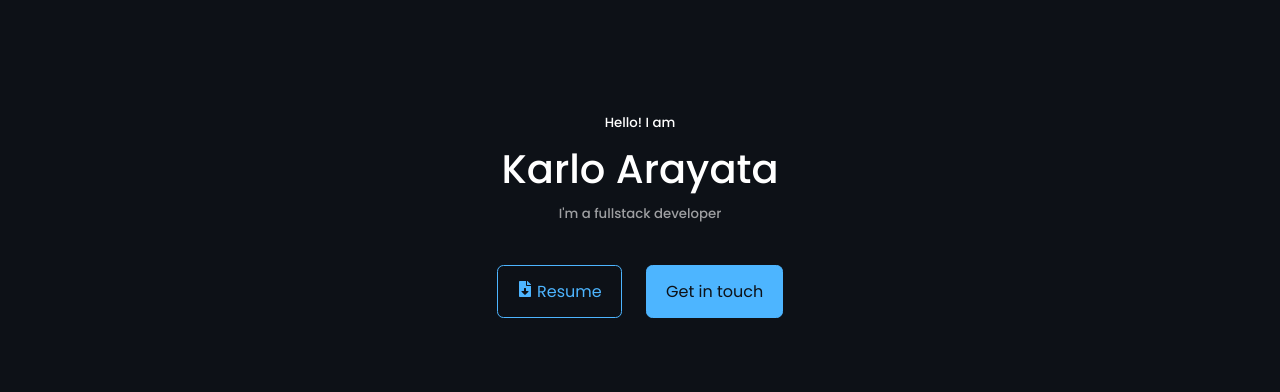
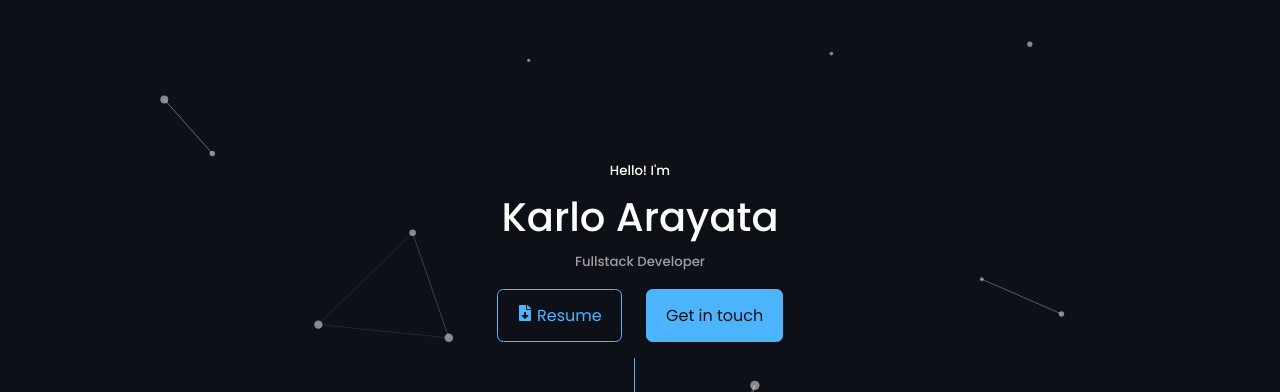
Before and after one commit to pqrSagara/react-portfolio, a React (Create React App) app: page / in a window 1280 px wide. Shown: the top 392 px of the page. Built offline with nearby package versions, Linux system fonts and the light colour scheme.

Commit message:
background changes

```diff
--- a/package.json
+++ b/package.json
@@ -6,10 +6,15 @@
     "@testing-library/jest-dom": "^5.16.5",
     "@testing-library/react": "^13.4.0",
     "@testing-library/user-event": "^13.5.0",
+    "deep-eql": "^4.1.3",
     "react": "^18.2.0",
     "react-dom": "^18.2.0",
     "react-icons": "^4.10.1",
+    "react-particles": "^2.10.1",
     "react-scripts": "5.0.1",
+    "tsparticles": "^2.10.1",
+    "tsparticles-engine": "^2.10.1",
+    "type-detect": "^4.0.8",
     "web-vitals": "^2.1.4"
   },
   "scripts": {
--- a/public/index.html
+++ b/public/index.html
@@ -1,12 +1,15 @@
 <!DOCTYPE html>
 <html lang="en">
+
 <head>
   <meta charset="UTF-8">
   <meta http-equiv="X-UA-Compatible" content="IE=edge">
   <meta name="viewport" content="width=device-width, initial-scale=1.0">
   <title>My Portfolio</title>
 </head>
+
 <body>
   <div id="root"></div>
 </body>
+
 </html>
--- a/src/App.jsx
+++ b/src/App.jsx
@@ -6,10 +6,12 @@ import Expirience from './components/experience/Experience'
 import Portfolio from './components/portfolio/Portfolio'
 import Contacts from './components/contacts/Contacts'
 import Footer from './components/footer/Footer'
+import ParticlesBackground from './components/particles/ParticlesBackground'
 
 const App = () => {
   return (
     <>
+      <ParticlesBackground />
       <Header />
       <Nav />
       <About />
--- a/src/components/header/Header.jsx
+++ b/src/components/header/Header.jsx
@@ -6,10 +6,10 @@ const Header = () => {
   return (
     <header>
       <div className="container header__container">
-        <h5>Hello! I am</h5>
+        <h5>Hello! I'm</h5>
         <h1>Karlo Arayata</h1>
-        <h5 className="text-light">I'm a fullstack developer</h5>
-        <Resume/>
+        <h5 className="text-light">Fullstack Developer</h5>
+        <Resume />
 
 
       </div>
--- a/src/components/header/Resume.jsx
+++ b/src/components/header/Resume.jsx
@@ -5,7 +5,7 @@ import { FaFileDownload } from 'react-icons/fa'
 function Resume() {
   return (
     <div className='Resume'>
-      <a href={resume} download className='btn'> <FaFileDownload /> Resume</a>
+      <a href={resume} download className='btn margin-right'> <FaFileDownload /> Resume</a>
       <a href='#contacts' className='btn btn-primary'>Get in touch</a>
     </div>
   )
--- a/src/components/header/header.css
+++ b/src/components/header/header.css
@@ -1,6 +1,6 @@
 header {
     height: 100vh;
-    padding-top: 7rem;
+    padding-top: 10rem;
     overflow: hidden;
 }
 
@@ -10,11 +10,26 @@ header {
     position: relative;
 }
 
+.header__container::after {
+    content: "";
+    margin-top: 1rem;
+    width: 1px;
+    height: 5rem;
+    background: var(--color-primary);
+    position: absolute;
+    margin-left: -0.4rem;
+
+}
+
 /* Resume */
 
 .Resume {
-    margin-top: 2.5rem;
+    margin-top: 1rem;
     display: flex;
     gap: 1.5rem;
     justify-content: center;
 }
+
+a.margin-right {
+    margin-right: 0rem;
+}
--- /dev/null
+++ b/src/components/particles/ParticlesBackground.js
@@ -0,0 +1,108 @@
+import { useCallback } from "react";
+import Particles from "react-particles";
+import { loadFull } from "tsparticles";
+
+const ParticlesBackground = () => {
+    const particlesInit = useCallback(async engine => {
+        console.log(engine);
+        // you can initiate the tsParticles instance (engine) here, adding custom shapes or presets
+        // this loads the tsparticles package bundle, it's the easiest method for getting everything ready
+        // starting from v2 you can add only the features you need reducing the bundle size
+        await loadFull(engine);
+    }, []);
+
+    const particlesLoaded = useCallback(async container => {
+        await console.log(container);
+    }, []);
+
+    return (
+        <div> <Particles
+            id="tsparticles"
+            init={particlesInit}
+            loaded={particlesLoaded}
+            options={{
+                background: {
+                    color: {
+                        value: "#0D1117",
+                    },
+                },
+                fps_limit: 60,
+                interactivity: {
+                    detect_on: "canvas",
+                    events: {
+                        onclick: { enable: true, mode: "push" },
+                        onhover: {
+                            enable: true,
+                            mode: "attract",
+                            parallax: { enable: false, force: 60, smooth: 10 }
+                        },
+                        resize: true
+                    },
+                    modes: {
+                        push: { quantity: 4 },
+                        attract: { distance: 200, duration: 0.4, factor: 5 }
+                    }
+                },
+                particles: {
+                    color: { value: "#ffffff" },
+                    line_linked: {
+                        color: "#ffffff",
+                        distance: 150,
+                        enable: true,
+                        opacity: 0.4,
+                        width: 1
+                    },
+                    move: {
+                        attract: { enable: false, rotateX: 600, rotateY: 1200 },
+                        bounce: false,
+                        direction: "none",
+                        enable: true,
+                        out_mode: "out",
+                        random: false,
+                        speed: 2,
+                        straight: false
+                    },
+                    number: { density: { enable: true, value_area: 800 }, value: 25 },
+                    opacity: {
+                        anim: { enable: false, opacity_min: 0.1, speed: 1, sync: false },
+                        random: false,
+                        value: 0.5
+                    },
+                    shape: {
+                        character: {
+                            fill: false,
+                            font: "Verdana",
+                            style: "",
+                            value: "*",
+                            weight: "400"
+                        },
+                        image: {
+                            height: 100,
+                            replace_color: true,
+                            src: "images/github.svg",
+                            width: 100
+                        },
+                        polygon: { nb_sides: 5 },
+                        stroke: { color: "#000000", width: 0 },
+                        type: "circle"
+                    },
+                    size: {
+                        anim: { enable: false, size_min: 0.1, speed: 40, sync: false },
+                        random: true,
+                        value: 5
+                    }
+                },
+                polygon: {
+                    draw: { enable: false, lineColor: "#ffffff", lineWidth: 0.5 },
+                    move: { radius: 10 },
+                    scale: 1,
+                    type: "none",
+                    url: ""
+                },
+                retina_detect: true
+            }}
+        /></div>
+    )
+}
+
+export default ParticlesBackground
```
Also changed, not shown: 2 other files (tests, documents, lock files or other folders). Lines whose indentation alone changed are shown as unchanged.
